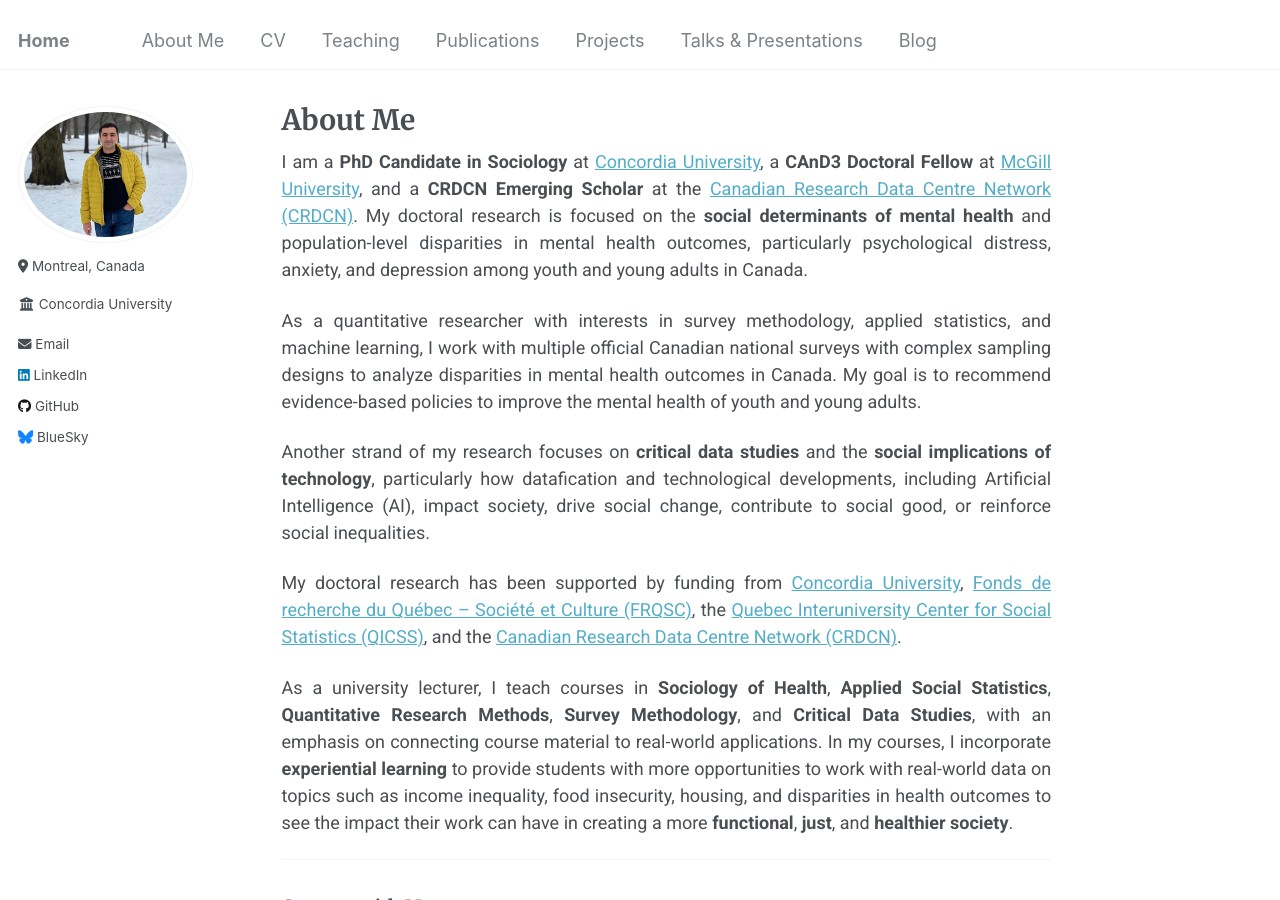
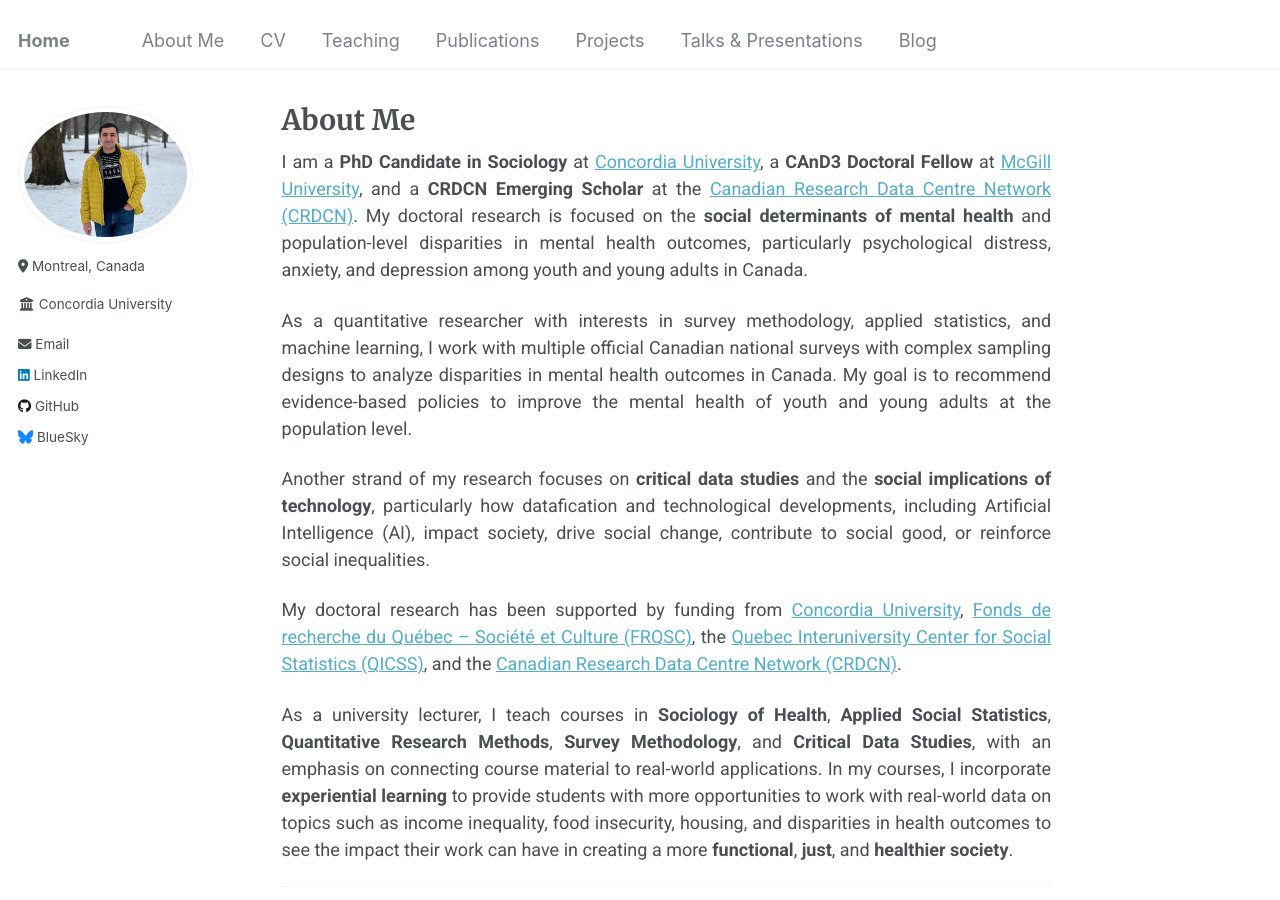
Before and after one commit to Mohsnmonji/mohsnmonji.github.io, a Jekyll site: the page built from about-me.md, in a window 1280 px wide and 900 px high. Built offline with Jekyll 4.4.1, drawn with Linux system fonts in a browser that asks for light colours.

Commit message:
Update about-me.md

```diff
--- a/about-me.md
+++ b/about-me.md
@@ -8,7 +8,7 @@ author_profile: true
 
 I am a **PhD Candidate in Sociology** at [Concordia University](https://www.concordia.ca/artsci/sociology-anthropology.html), a **CAnD3 Doctoral Fellow** at [McGill University](https://www.mcgill.ca/cand3/our-people/fellows-2024-25), and a **CRDCN Emerging Scholar** at the [Canadian Research Data Centre Network (CRDCN)](https://crdcn.ca). My doctoral research is focused on the **social determinants of mental health** and population-level disparities in mental health outcomes, particularly psychological distress, anxiety, and depression among youth and young adults in Canada.
 
-As a quantitative researcher with interests in survey methodology, applied statistics, and machine learning, I work with multiple official Canadian national surveys with complex sampling designs to analyze disparities in mental health outcomes in Canada. My goal is to recommend evidence-based policies to improve the mental health of youth and young adults.
+As a quantitative researcher with interests in survey methodology, applied statistics, and machine learning, I work with multiple official Canadian national surveys with complex sampling designs to analyze disparities in mental health outcomes in Canada. My goal is to recommend evidence-based policies to improve the mental health of youth and young adults at the population level.
 
 Another strand of my research focuses on **critical data studies** and the **social implications of technology**, particularly how datafication and technological developments, including Artificial Intelligence (AI), impact society, drive social change, contribute to social good, or reinforce social inequalities.⁣
 
```
